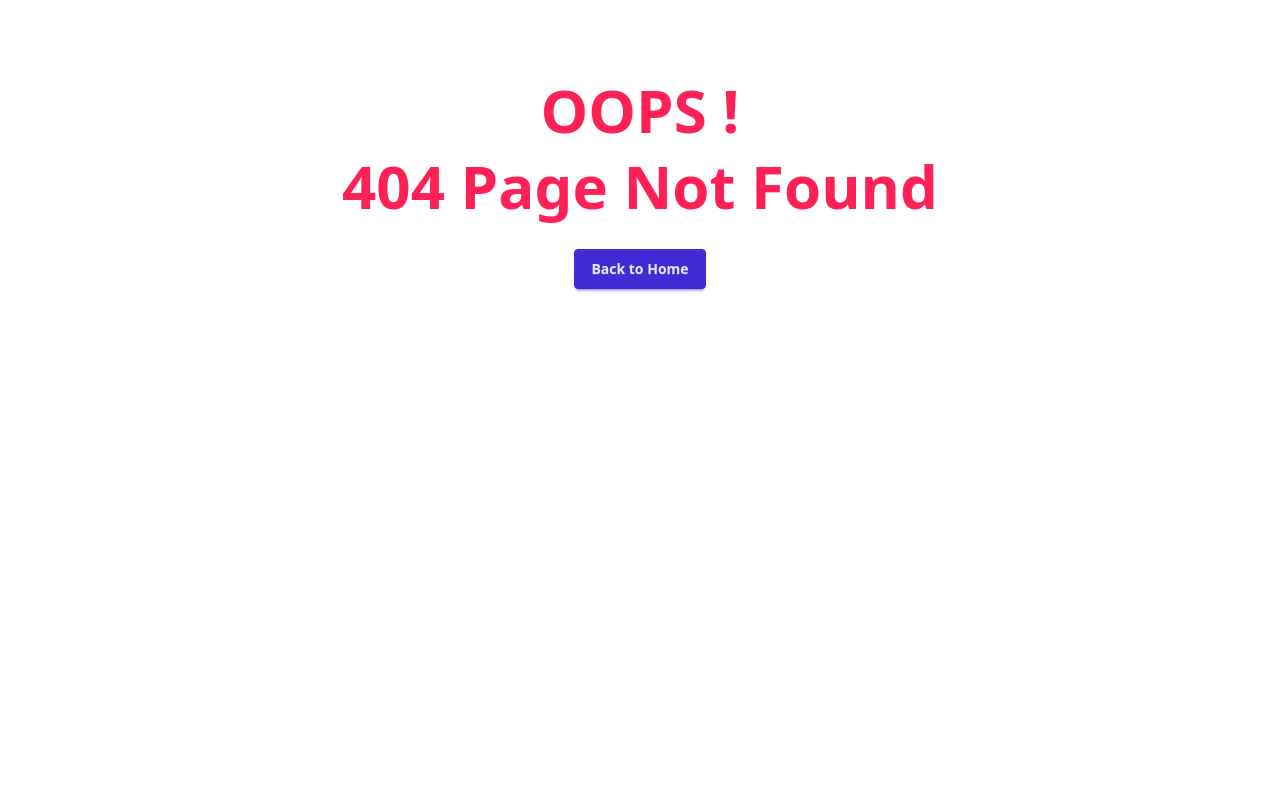
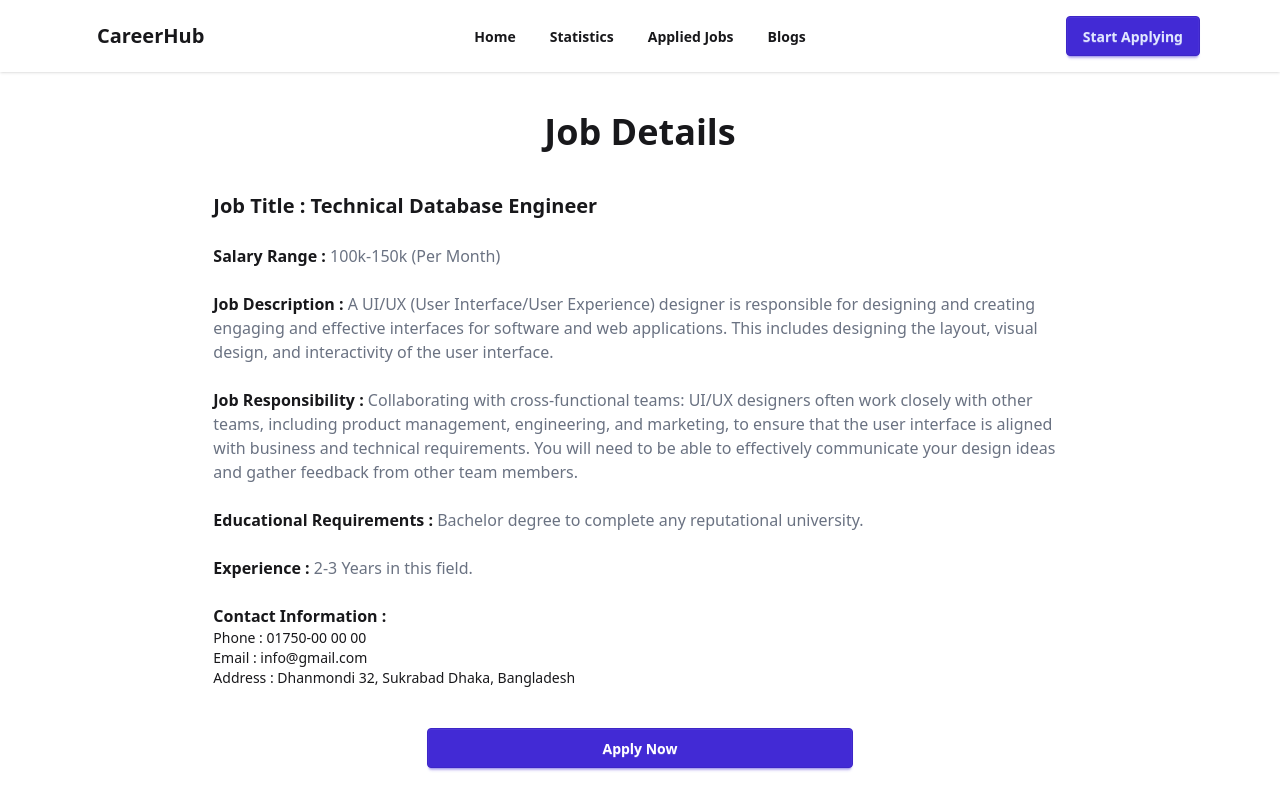
Before and after one commit to Maksudulfcub/career-hub, a React (Vite) app: page /job/1 in a window 1280 px wide. Before the commit this address had no page. Shown: the top 800 px of the page. Built offline with nearby package versions, Linux system fonts and the light colour scheme.

Commit message:
Showing job details info

```diff
--- a/src/components/Job/Job.jsx
+++ b/src/components/Job/Job.jsx
@@ -1,7 +1,8 @@
+import { Link } from "react-router-dom";
 
 const Job = ({ job }) => {
 
-    const { logo, job_title, company_name, remote_or_onsite, location, job_type, salary } = job;
+    const { id, logo, job_title, company_name, remote_or_onsite, location, job_type, salary } = job;
 
     return (
         <div className="border border-gray-200 shadow-xl p-5 space-y-4 rounded-lg flex flex-col flex-grow">
@@ -16,7 +17,9 @@ const Job = ({ job }) => {
                 <p>{location}</p>
                 <p>Salary : {salary}</p>
             </div>
-            <button className="btn btn-primary">View Details</button>
+            <Link to={`/job/${id}}`}>
+                <button className="btn btn-primary">View Details</button>
+            </Link>
         </div>
     );
 };
--- a/src/components/JobDetails/JobDetails.jsx
+++ b/src/components/JobDetails/JobDetails.jsx
@@ -1,8 +1,50 @@
+import { useLoaderData, useParams } from "react-router-dom";
 
 const JobDetails = () => {
+    const jobs = useLoaderData();
+    const { id } = useParams();
+    const idInt = parseInt(id);
+    const job = jobs.find(job => job.id === idInt);
+    console.log(job);
     return (
-        <div>
-
+        <div className="mt-10">
+            <h1 className="text-4xl font-semibold text-center">Job Details</h1>
+            <div className="mt-10 lg:max-w-2/3 mx-auto space-y-6">
+                <h4 className="text-xl font-semibold">
+                    <span>Job Title : {job.job_title}</span>
+                </h4>
+                <p>
+                    <span className="font-semibold">Salary Range : </span>
+                    <span className="text-gray-500">{job.salary} (Per Month)</span>
+                </p>
+                <p>
+                    <span className="font-semibold">Job Description : </span>
+                    <span className="text-gray-500">{job.job_description}</span>
+                </p>
+                <p>
+                    <span className="font-semibold">Job Responsibility : </span>
+                    <span className="text-gray-500">{job.job_responsibility}</span>
+                </p>
+                <p>
+                    <span className="font-semibold">Educational Requirements : </span>
+                    <span className="text-gray-500">{job.educational_requirements}</span>
+                </p>
+                <p>
+                    <span className="font-semibold">Experience : </span>
+                    <span className="text-gray-500">{job.experiences}</span>
+                </p>
+                <div>
+                    <p className="font-semibold">Contact Information : </p>
+                    <div className="text-sm">
+                        <p>Phone : {job.contact_information.phone}</p>
+                        <p>Email : {job.contact_information.email}</p>
+                        <p>Address : {job.contact_information.address}</p>
+                    </div>
+                </div>
+                <div className="text-center mt-10">
+                    <button className="btn btn-primary w-1/2 text-white">Apply Now</button>
+                </div>
+            </div>
         </div>
     );
 };
--- a/src/main.jsx
+++ b/src/main.jsx
@@ -12,6 +12,7 @@ import AppliedJobs from './components/AppliedJobs/AppliedJobs.jsx';
 import Blog from './components/Blog/Blog.jsx';
 import ErrorPage from './components/ErrorPage/ErrorPage.jsx';
 import Home from './components/Home/Home.jsx';
+import JobDetails from './components/JobDetails/JobDetails.jsx';
 
 const router = createBrowserRouter([
   {
@@ -34,6 +35,11 @@ const router = createBrowserRouter([
       {
         path: "/blog",
         element: <Blog></Blog>
+      },
+      {
+        path: "/job/:id",
+        element: <JobDetails></JobDetails>,
+        loader: () => fetch('../jobs.json')
       }
     ]
   },
```
